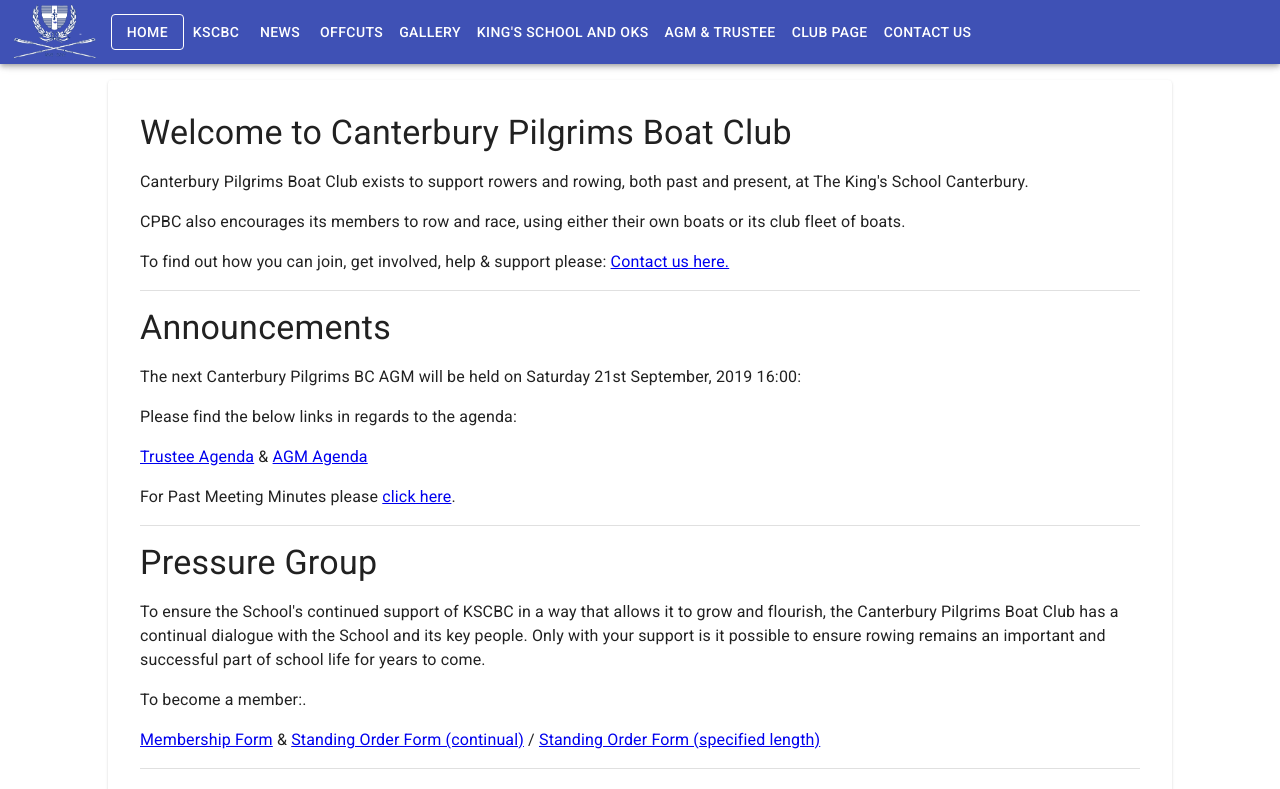
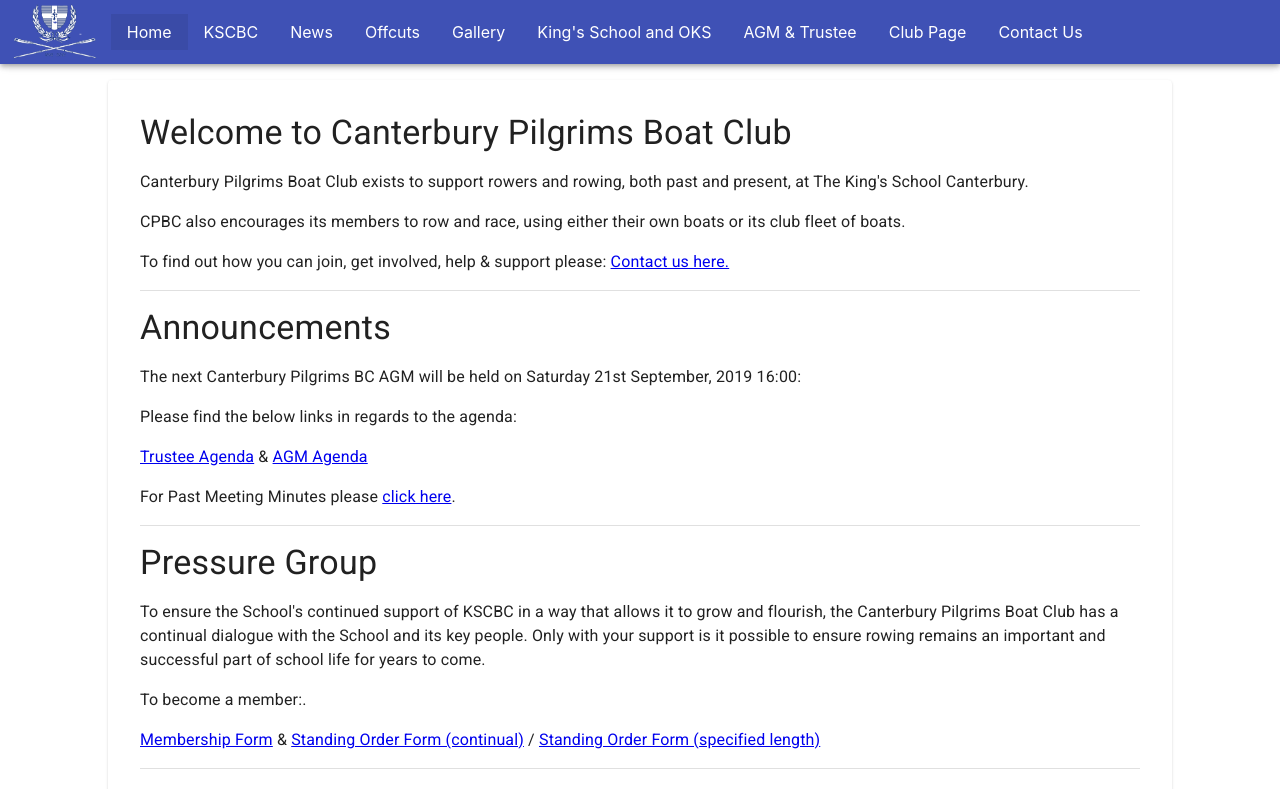
Before and after one commit to rupertbarton/pilgrims_boatclub, a React (Create React App) app: page / in a window 1280 px wide. Shown: the top 789 px of the page. Built offline with nearby package versions, Linux system fonts and the light colour scheme.

Commit message:
navbar highlights correct page name

```diff
--- a/src/components/navigation/navBar/index.jsx
+++ b/src/components/navigation/navBar/index.jsx
@@ -4,6 +4,7 @@ import useMediaQuery from '@material-ui/core/useMediaQuery';
 import AppBar from '@material-ui/core/AppBar';
 import Toolbar from '@material-ui/core/Toolbar';
 import Button from '@material-ui/core/Button';
+import ListItem from '@material-ui/core/ListItem';
 import { useHistory, useLocation } from 'react-router-dom';
 import MenuIcon from '@material-ui/icons/Menu';
 import IconButton from '@material-ui/core/IconButton';
@@ -59,17 +60,20 @@ const NavBar = () => {
             >
               <img className={classes.logo} src={logo} alt="Logo" />
             </Button>
+
             {routes.map((route) => (
-              <Button
-                color="inherit"
-                variant={location.pathname === route.path ? 'outlined' : 'text'}
+              <ListItem
+                button
+                selected={location.pathname === route.path}
+                variant="contained"
                 key={route.name}
                 onClick={() => history.push(route.path)}
+                className={classes.navigationButton}
               >
                 {route.name}
-              </Button>
+              </ListItem>
+            ))}
 
-            ))}
           </Toolbar>
         )}
       </AppBar>
--- a/src/components/navigation/navBar/styles.js
+++ b/src/components/navigation/navBar/styles.js
@@ -15,4 +15,8 @@ export default (theme) => ({
   logoButton: {
     padding: 0,
   },
+  navigationButton: {
+    justifyContent: 'center',
+    width: 'auto',
+  },
 });
```
